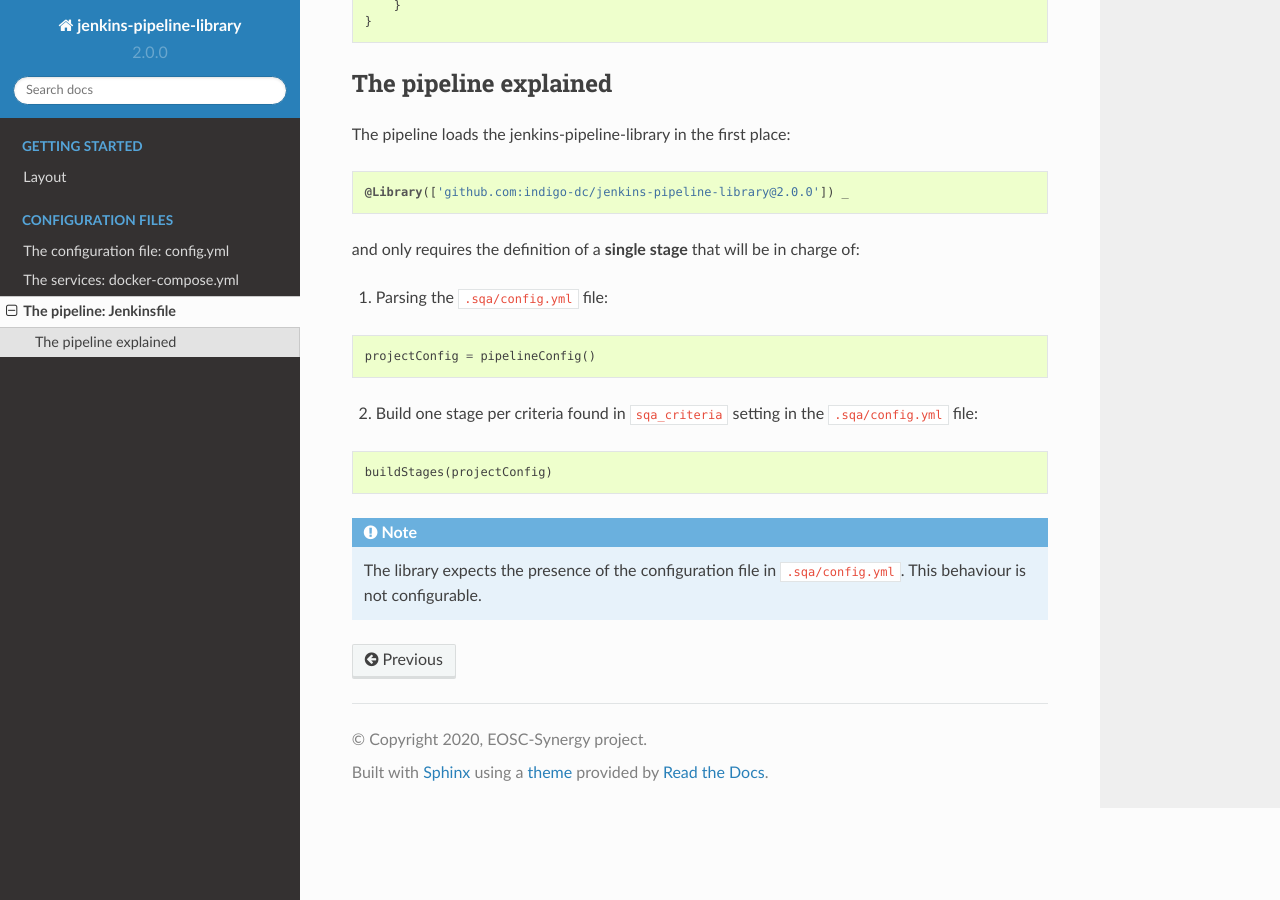
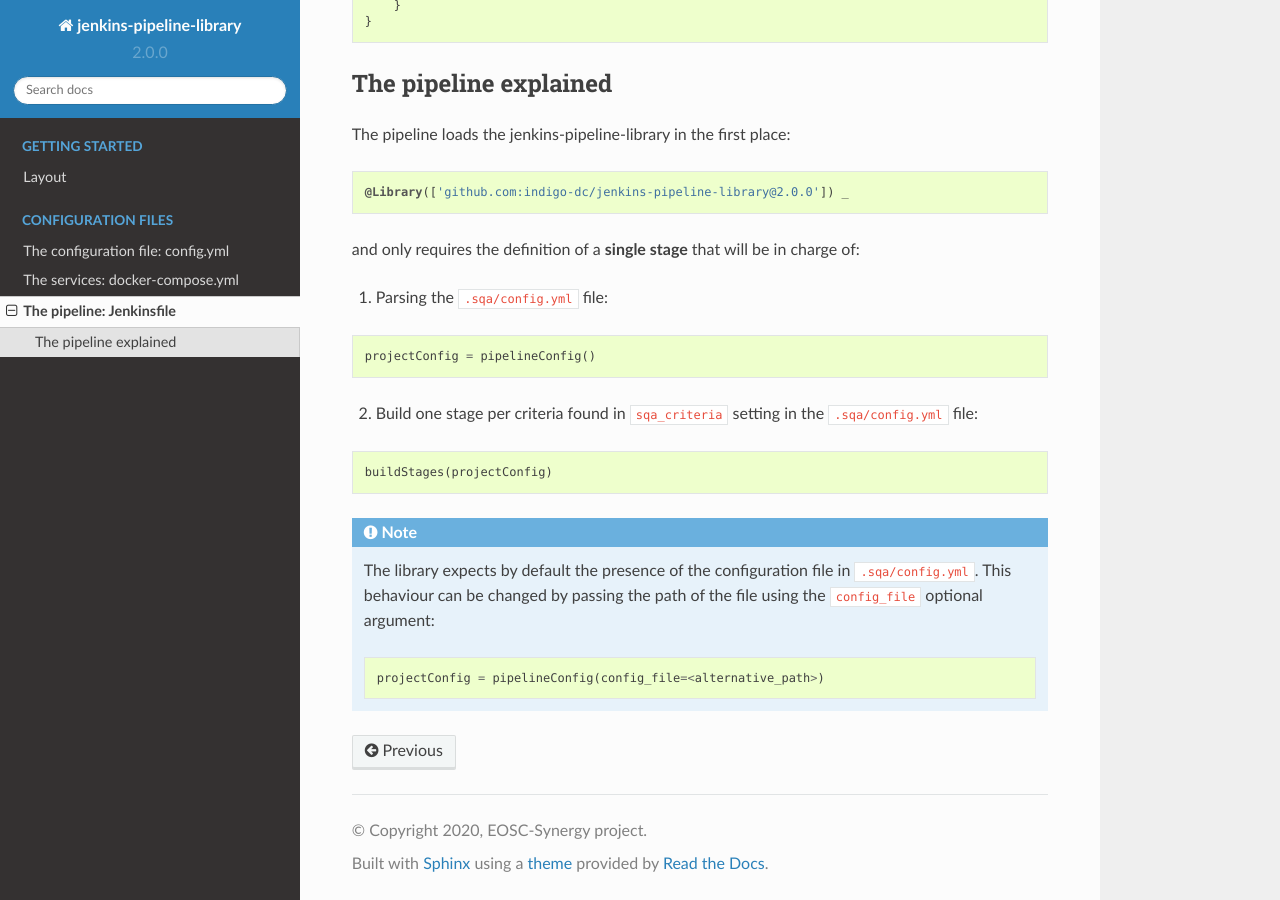
Before and after one commit to indigo-dc/jenkins-pipeline-library, a Sphinx documentation site: the page built from docs/user/jenkinsfile.rst, in a window 1280 px wide and 900 px high, scrolled down 578 px. Built offline with Sphinx 7.4.7 and the Read the Docs theme 2.0.0, drawn with Linux system fonts in a browser that asks for light colours.

Commit message:
config_file option for projectConfig()

```diff
--- a/docs/user/jenkinsfile.rst
+++ b/docs/user/jenkinsfile.rst
@@ -55,5 +55,10 @@ of:
    buildStages(projectConfig)
 
 .. note::
-   The library expects the presence of the configuration file in
-   ``.sqa/config.yml``. This behaviour is not configurable.
+   The library expects by default the presence of the configuration file in
+   ``.sqa/config.yml``. This behaviour can be changed by passing the path of
+   the file using the ``config_file`` optional argument:
+
+   .. code-block::
+
+      projectConfig = pipelineConfig(config_file=<alternative_path>)
```
